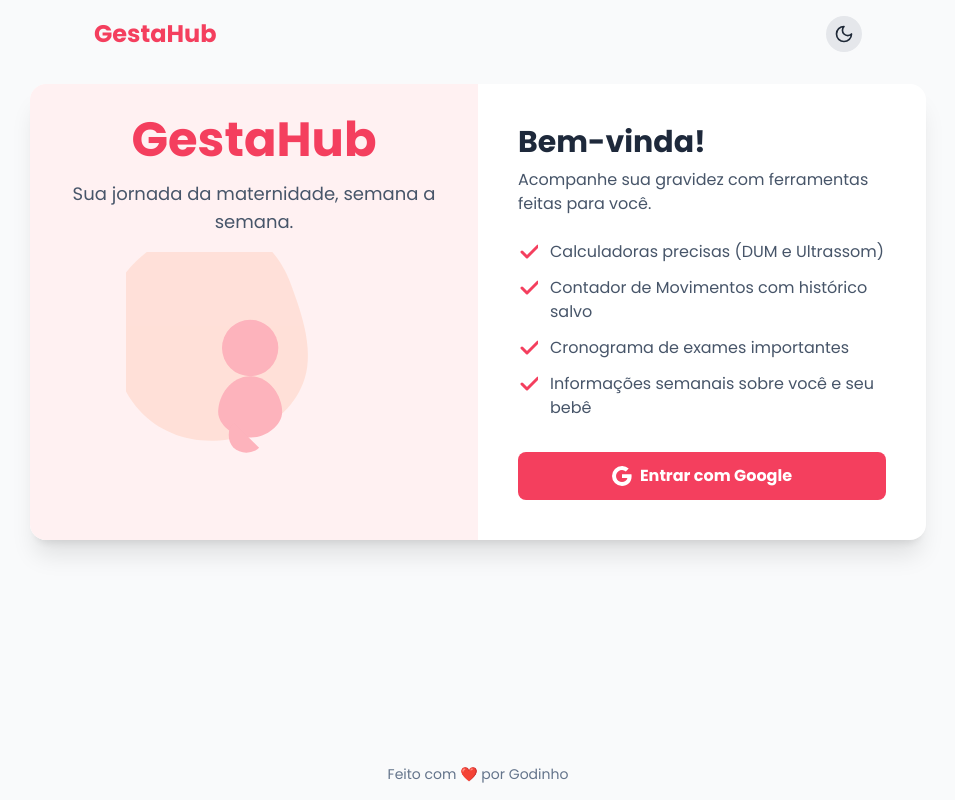
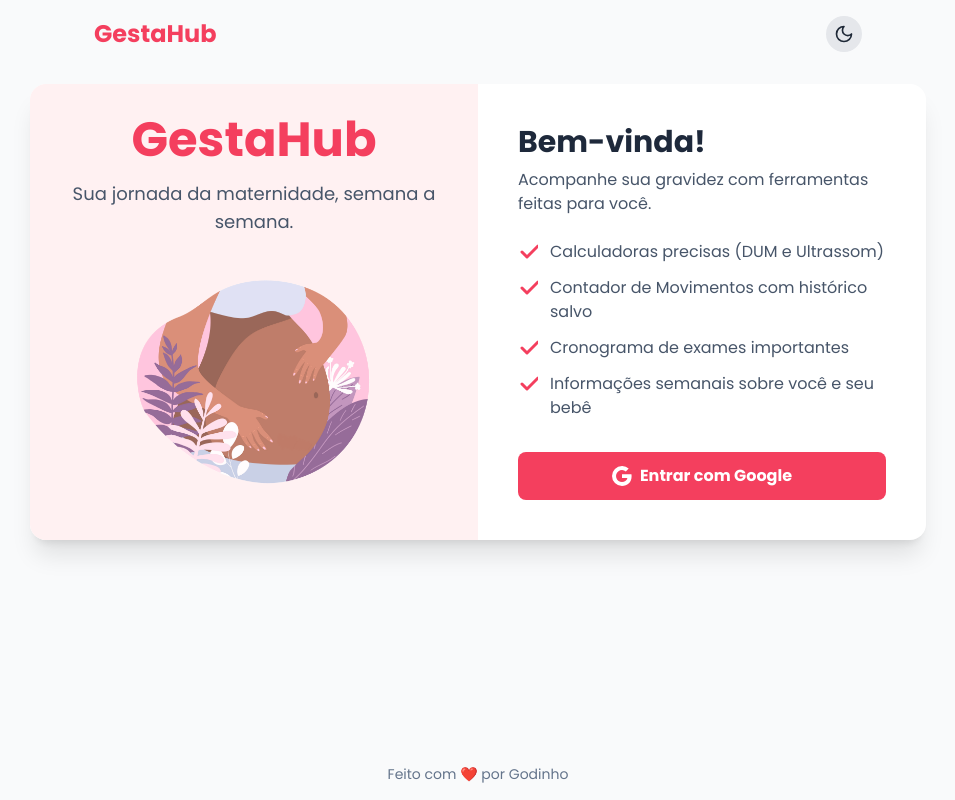
Before and after one commit to moisesgodinho/gestahub, a Next.js app: page / in a window 1280 px wide. Shown: the whole page, without its empty margins (162-1117 px from the left). Built offline with nearby package versions, Linux system fonts and the light colour scheme; no server answers.

Commit message:
melhorias visuais na pagina de login

```diff
--- a/src/components/Login.js
+++ b/src/components/Login.js
@@ -4,23 +4,14 @@
 import { useState } from 'react';
 import { signInWithPopup } from 'firebase/auth';
 import { auth, googleProvider } from '@/lib/firebase';
+import Image from 'next/image';
 
-const FetusIllustration = (props) => (
-    <svg {...props} viewBox="0 0 200 200" xmlns="http://www.w3.org/2000/svg">
-      <path
-        fill="#FFDDD2"
-        d="M164.6,128.9c-7.9,25.9-32.9,42.7-58.8,47.3c-25.9,4.6-52.7-3-70.2-22.3s-25.7-49.9-19.9-74.2 C11.3,55.4,31.5,35.2,52.2,22.4C72.9,9.6,94.1,4.2,112.5,10.6c18.4,6.4,34,24.6,40.8,43.2 C159.9,72.3,172.5,103.1,164.6,128.9z"
-        transform="translate(-25, -30)"
-      />
-      <g fill="currentColor" transform="translate(2, 5)">
-        <circle cx="95" cy="70" r="22" />
-        <path d="M95,92c-15,0-25,15-25,28c0,10,12,20,25,20s25-10,25-20C120,107,110,92,95,92z" />
-        <path d="M82,128c-5,5-5,15,0,20c5,5,15,5,20,0" />
-      </g>
-    </svg>
+// Ícone de check
+const CheckIcon = () => (
+  <svg className="w-5 h-5 text-rose-500 flex-shrink-0" xmlns="http://www.w3.org/2000/svg" width="24" height="24" viewBox="0 0 24" fill="none" stroke="currentColor" strokeWidth="3" strokeLinecap="round" strokeLinejoin="round">
+    <polyline points="20 6 9 17 4 12"></polyline>
+  </svg>
 );
-const CheckIcon = () => ( <svg className="w-5 h-5 text-rose-500 flex-shrink-0" xmlns="http://www.w3.org/2000/svg" width="24" height="24" viewBox="0 0 24" fill="none" stroke="currentColor" strokeWidth="3" strokeLinecap="round" strokeLinejoin="round"> <polyline points="20 6 9 17 4 12"></polyline> </svg> );
-
 
 export default function Login() {
   const [error, setError] = useState('');
@@ -36,10 +27,19 @@ export default function Login() {
 
   return (
     <div className="w-full max-w-4xl bg-white dark:bg-slate-800 rounded-2xl shadow-xl flex flex-col md:flex-row overflow-hidden animate-fade-in">
-      <div className="w-full md:w-1/2 bg-rose-50 dark:bg-slate-900/50 p-8 flex-col gap-4 items-center justify-center hidden md:flex">
+      {/* MODIFICADO: A classe 'hidden' foi removida para exibir em todas as telas */}
+      <div className="w-full md:w-1/2 bg-rose-50 dark:bg-slate-900/50 p-8 flex-col gap-4 items-center justify-center flex">
          <h1 className="text-5xl font-bold text-rose-500 dark:text-rose-400 text-center">GestaHub</h1>
          <p className="text-slate-600 dark:text-slate-400 text-lg text-center">Sua jornada da maternidade, semana a semana.</p>
-         <FetusIllustration className="w-64 h-64 text-rose-300 dark:text-rose-500 opacity-80 dark:opacity-60" />
+
+         <Image
+            src="/login.png"
+            alt="Ilustração da jornada da maternidade"
+            width={512}
+            height={512}
+            className="w-64 h-64 opacity-80 dark:opacity-60"
+            unoptimized={true}
+         />
       </div>
       <div className="w-full md:w-1/2 p-8 sm:p-10 flex flex-col justify-center">
         <h2 className="text-3xl font-bold text-slate-800 dark:text-slate-200"> Bem-vinda! </h2>
```
Also changed, not shown: public/login.png (added).
